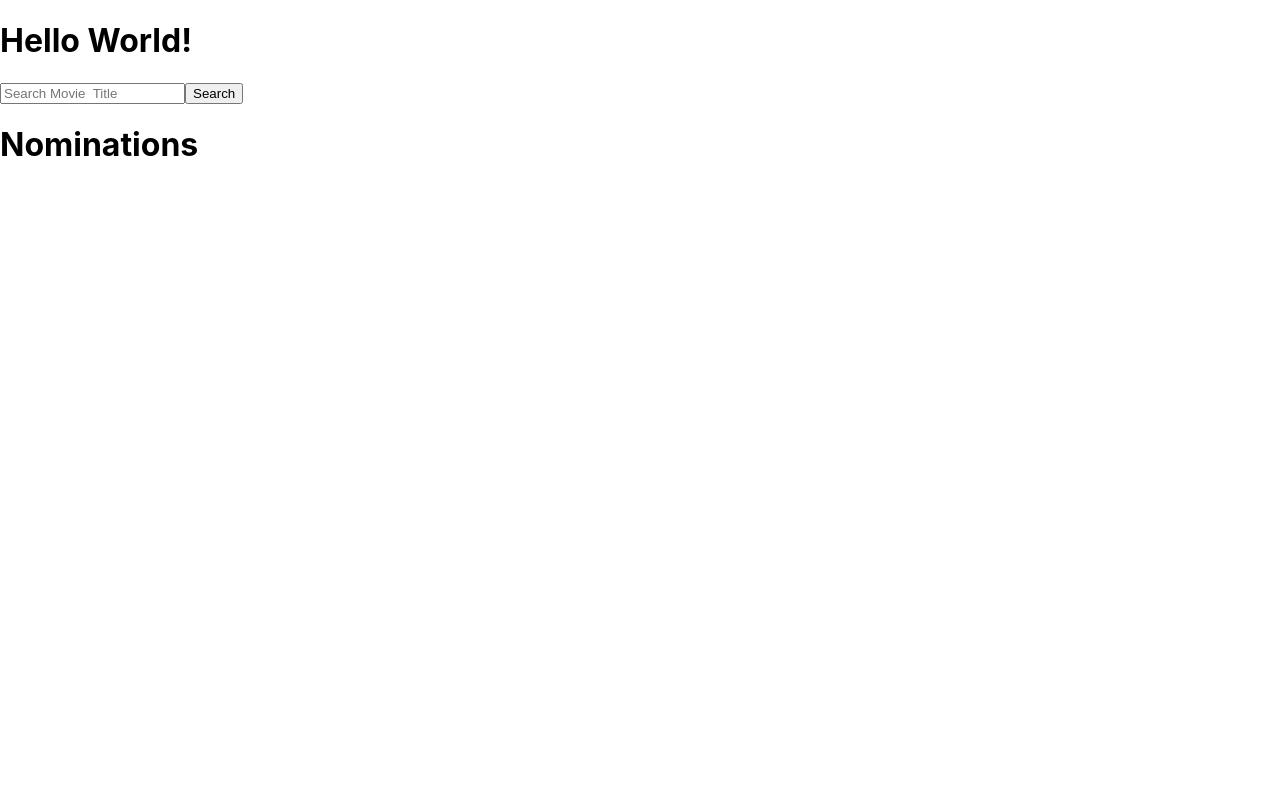
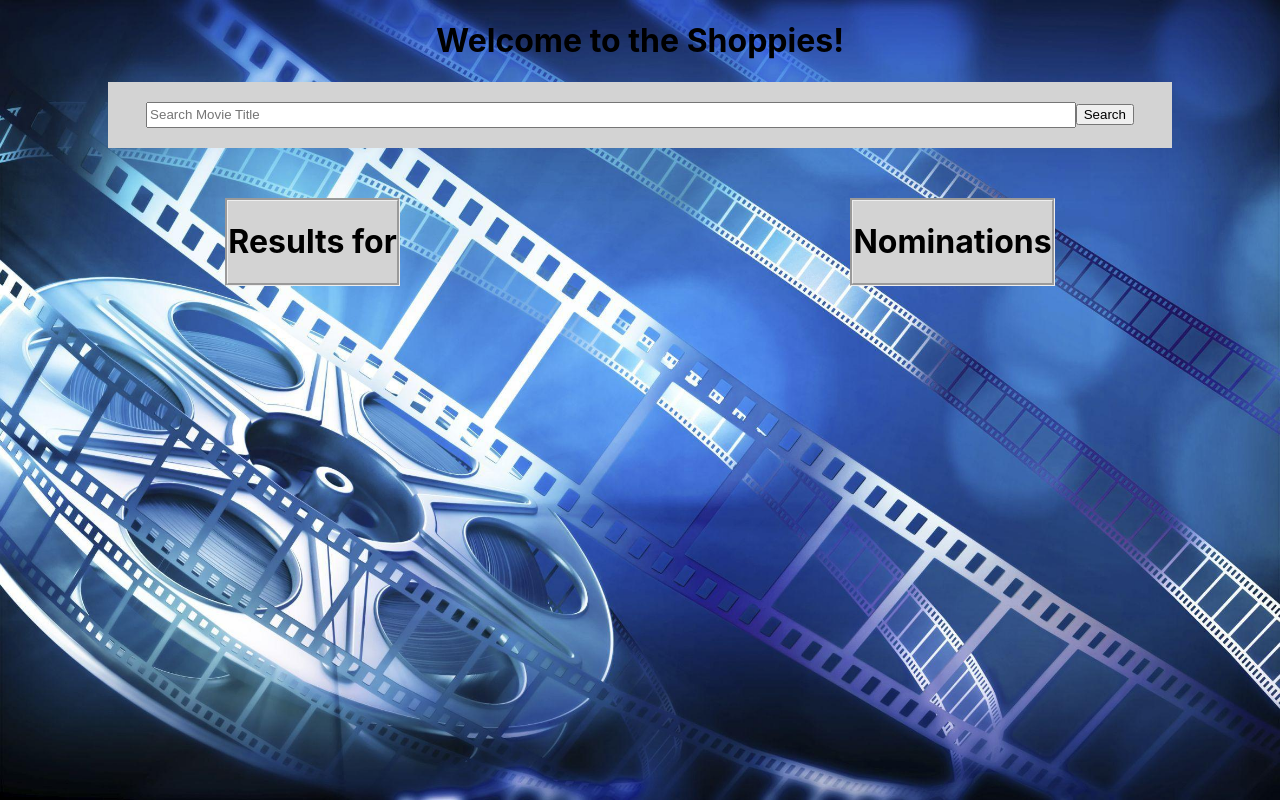
Before and after one commit to Charlesp810/The-Shoppies, a React (Create React App) app: page / in a window 1280 px wide. Built offline with nearby package versions, Linux system fonts and the light colour scheme.

Commit message:
added background and minor styling

```diff
--- a/src/App.css
+++ b/src/App.css
@@ -1,18 +1,44 @@
 .App {
-  text-align: center;
+  background-image: url('../src/images/movie-background.jpg');
+  height: 100%;
+  width: 100%;
+  background-position: center;
+  background-repeat: no-repeat;
+  background-size: cover;
+  position: absolute;
 }
 
-.App-header {
-  background-color: #282c34;
-  min-height: 100vh;
+.main-container {
+  text-align: center;
   display: flex;
+  align-items: center;
   flex-direction: column;
-  align-items: center;
-  justify-content: center;
-  font-size: calc(10px + 2vmin);
-  color: white;
 }
 
-.App-link {
-  color: #61dafb;
+.form-container {
+  padding: 20px;
+  background: lightgray;
+  width: 80%;
 }
+
+.sub-container {
+  display: flex;
+  justify-content: space-around;
+  margin: 50px 50px 50px 50px;
+  width: 100%;
+}
+
+.results-container {
+  background: lightgray;
+  border: groove;
+}
+
+.nominees-container {
+  background: lightgray;
+  border: groove;
+}
+
+.search-field {
+  width: 90%;
+  height: 20px;
+}
--- a/src/App.js
+++ b/src/App.js
@@ -4,6 +4,7 @@ import { useDispatch } from 'react-redux'
 import Results from './components/results'
 import Nominees from './components/nominees'
 import Banner from './components/banner'
+import './App.css'
 import axios from 'axios'
 
 function App() {
@@ -25,17 +26,27 @@ function App() {
 
   return (
     <div className="App">
-      <h1>Hello World!</h1>
-      {state.nominatedList.length === 5 ? (
+      <div className="main-container">
+        <h1>Welcome to the Shoppies!</h1>
+        {
+          state.nominatedList.length === 5 &&
           <Banner />
-      ) : (<div></div>)}
+        }
+        <div className="form-container">
           <form onSubmit={handleSubmit}>
-        <input type="text" placeholder="Search Movie  Title" value={searchInput} onChange={(event) => setSearchInput(event.target.value)} />
+            <input
+              className="search-field"
+              type="text"
+              placeholder="Search Movie Title"
+              value={searchInput} onChange={(event) => setSearchInput(event.target.value)}
+            />
             <button type="submit">Search</button>
           </form>
+        </div>
+        <div className="sub-container">
           <div className="results-container">
             {
-          state.results.length > 0 &&
+              // state.results.length > 0 &&
               <Results
                 results={state.results}
                 searched={state.searched}
@@ -57,6 +68,8 @@ function App() {
           </div>
         </div>
 
+      </div>
+    </div>
   );
 }
 
```
Also changed, not shown: src/images/movie-background.jpg (added), 1 other file (tests, documents, lock files or other folders). Lines whose indentation alone changed are shown as unchanged.
